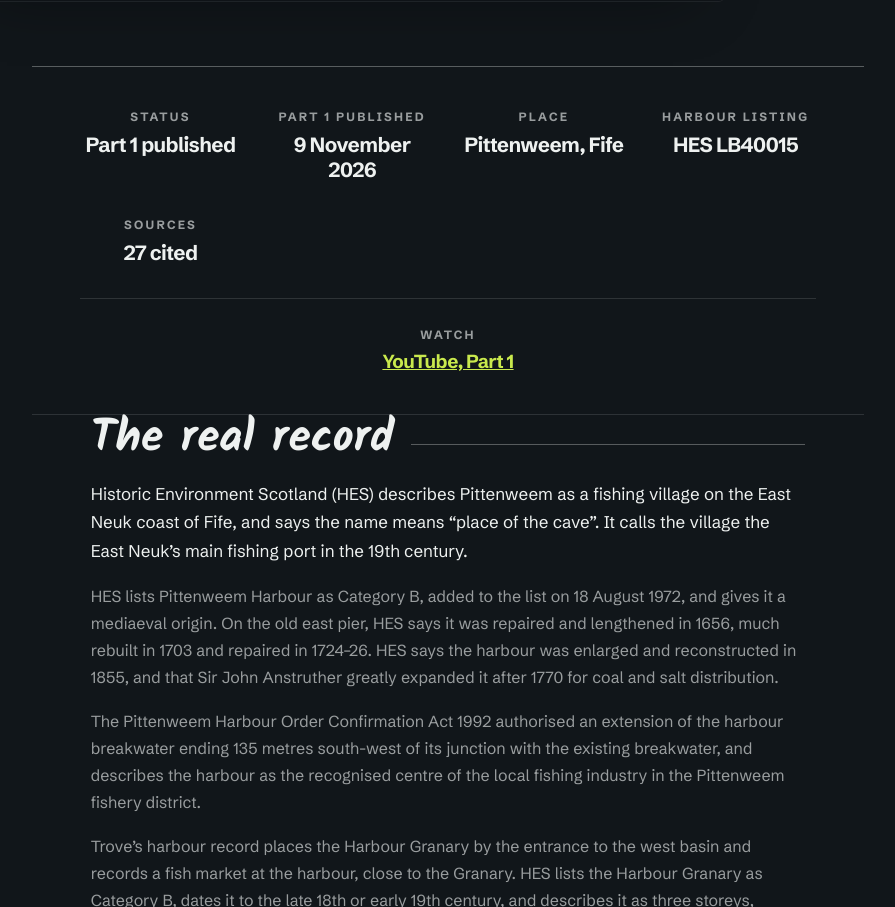
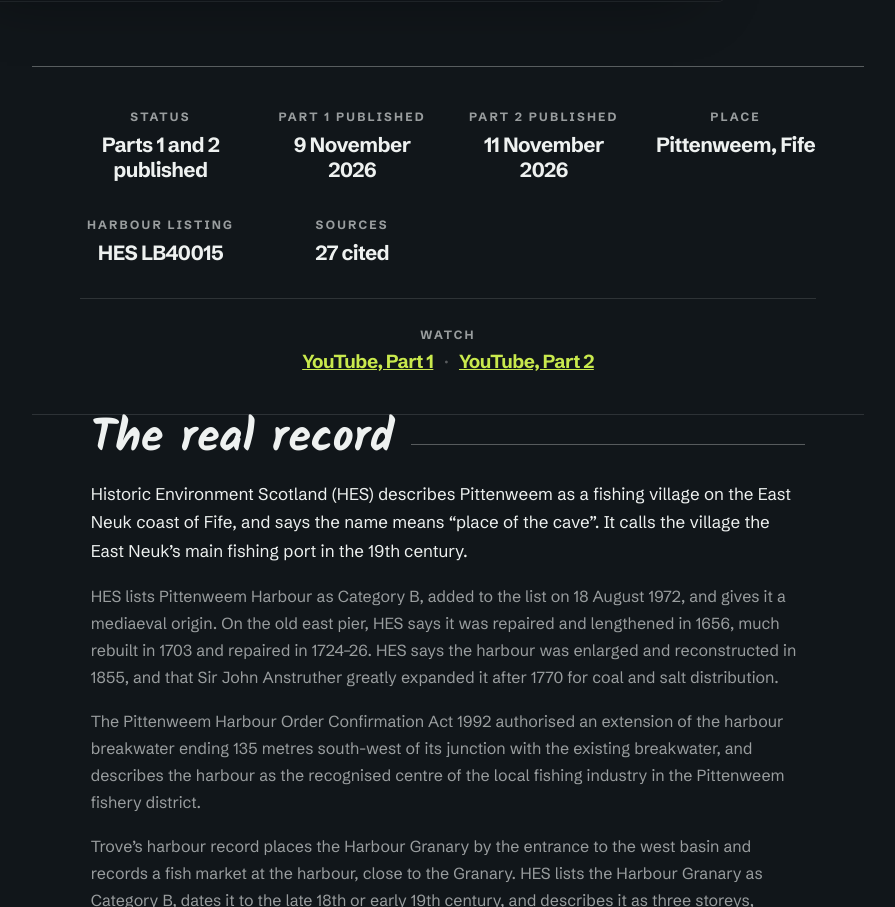
Before and after one commit to quietloom/kilted-scot-site, a plain HTML site: page just-along-here/10-pittenweem/index.html in a window 1280 px wide. Shown: the part 796-1703 px from the top of the page, without its empty margins (192-1087 px from the left). Drawn offline with Linux system fonts and the light colour scheme.

Commit message:
Pittenweem Part 2 published: moreVideos entry and notes page status

```diff
--- a/just-along-here/10-pittenweem/index.html
+++ b/just-along-here/10-pittenweem/index.html
@@ -64,12 +64,13 @@
 
   <main class="wrap">
     <dl class="jah-facts">
-      <div><dt>Status</dt><dd>Part 1 published</dd></div>
+      <div><dt>Status</dt><dd>Parts 1 and 2 published</dd></div>
       <div><dt>Part 1 published</dt><dd>9 November 2026</dd></div>
+      <div><dt>Part 2 published</dt><dd>11 November 2026</dd></div>
       <div><dt>Place</dt><dd>Pittenweem, Fife</dd></div>
       <div><dt>Harbour listing</dt><dd>HES LB40015</dd></div>
       <div><dt>Sources</dt><dd>27 cited</dd></div>
-      <div class="watch"><dt>Watch</dt><dd class="platforms"><span><a href="https://youtu.be/sgFpOIJqz2M">YouTube, Part 1</a></span></dd></div>
+      <div class="watch"><dt>Watch</dt><dd class="platforms"><span><a href="https://youtu.be/sgFpOIJqz2M">YouTube, Part 1</a></span><span><a href="https://youtu.be/YM0KDzvAZPs">YouTube, Part 2</a></span></dd></div>
     </dl>
 
     <section class="jah-prose">
--- a/just-along-here/episodes.json
+++ b/just-along-here/episodes.json
@@ -84,6 +84,7 @@
     "status": "published",
     "thumbnail": "https://img.youtube.com/vi/sgFpOIJqz2M/maxresdefault.jpg",
     "url": "https://youtu.be/sgFpOIJqz2M",
+    "moreVideos": [{"label": "Part 2", "url": "https://youtu.be/YM0KDzvAZPs"}],
     "notesUrl": "/just-along-here/10-pittenweem/",
     "publishedDate": "2026-11-09"
   },
```
